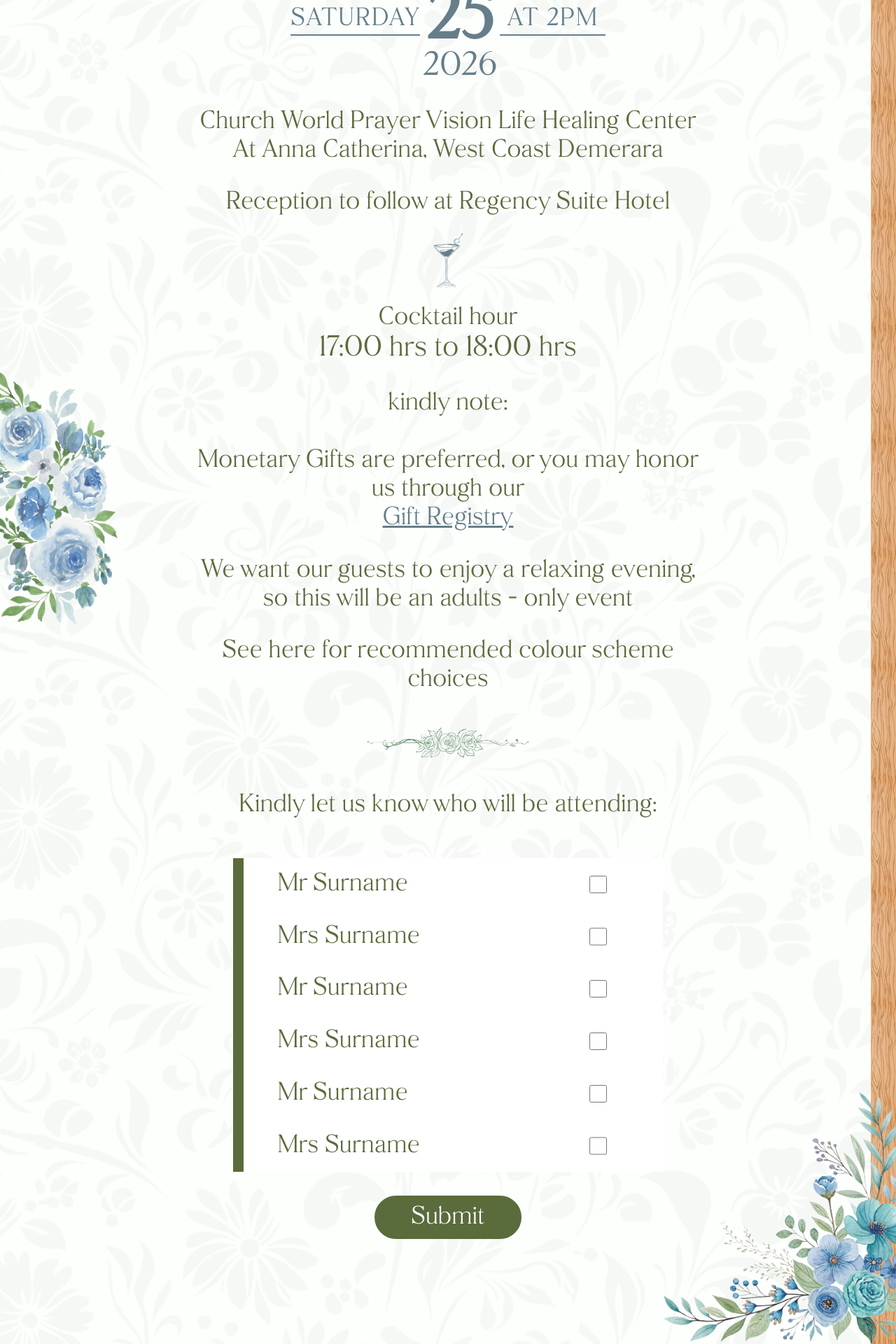
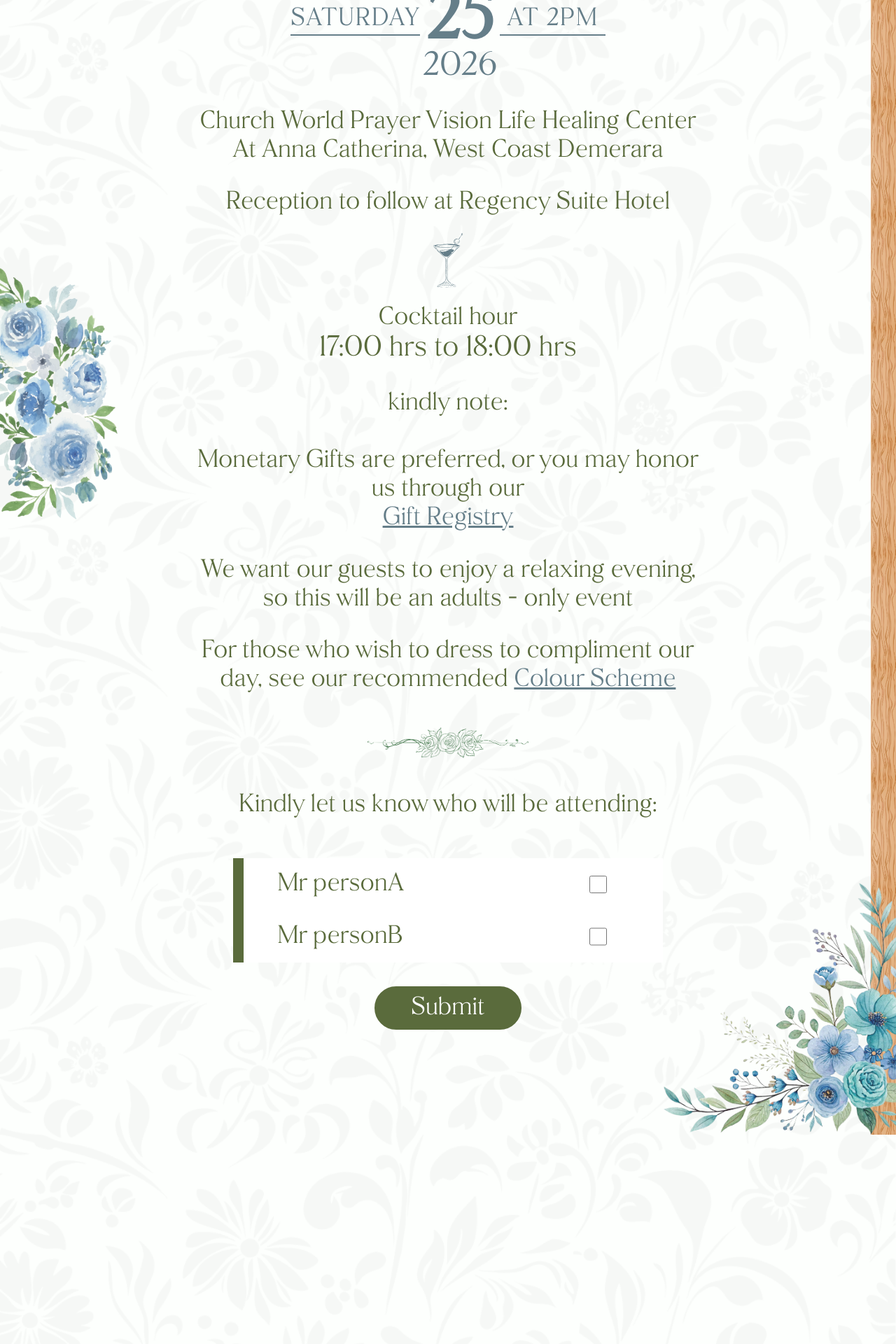
Before and after one commit to TaricoHenry/2026-tevin-and-natallia, a Jekyll site: the page built from index.html, in a window 1280 px wide. Shown: the part 3032-4952 px from the top of the page at 70% size. Built offline with Jekyll 4.4.1, drawn with Linux system fonts in a browser that asks for light colours; some web fonts are replaced; after the commit the page ends 4653 px from its top, so only the background shows below that; part of the change alters nothing that is shown.

```diff
--- a/_includes/meta-header.html
+++ b/_includes/meta-header.html
@@ -4,5 +4,6 @@
 <link rel="preconnect" href="https://fonts.gstatic.com" crossorigin>
 <link href="https://fonts.googleapis.com/css2?family=Josefin+Sans:ital,wght@0,100..700;1,100..700&family=Montserrat:ital,wght@0,100..900;1,100..900&display=swap" rel="stylesheet">
 <link href="https://fonts.googleapis.com/css2?family=DM+Serif+Display:ital@0;1&display=swap" rel="stylesheet">
+<link href="https://fonts.googleapis.com/css2?family=Beau+Rivage&family=DM+Serif+Display:ital@0;1&display=swap" rel="stylesheet">
 
 <link rel="stylesheet" href="{{ "/assets/css/styles.css" | relative_url }}">
--- a/_sass/main.scss
+++ b/_sass/main.scss
@@ -8,6 +8,7 @@ $tertiaryColour: #7c7474;
 $frameColour: #5A6B3C;
 $primaryFont: "Glowgirl";
 $secondaryFont: "Montserrat";
+$tertiaryFont: "Beau Rivage";
 $clockFont: "DM Serif Display";
 
 html {
@@ -470,6 +471,13 @@ body {
 
   }
 
+  .toggled {
+    background-color: $frameColour;
+    label {
+      color: white ;
+    }
+  }
+
   @media (max-width: 800px) {
 
     font-size: 0.75em;
--- a/assets/js/main.js
+++ b/assets/js/main.js
@@ -39,15 +39,6 @@ animElements.forEach(el => observer.observe(el))
 
 //END fade in code
 
-//START checkbox code
-
-function checked() {
-    var box = window.event.target;
-    console.log(box);
-}
-
-//END checkbox code
-
 async function checkToken() {
     const token = (window.location.pathname);
     console.log(token);
@@ -64,3 +55,66 @@ async function checkToken() {
         console.error(error.message);
     }
 }
+
+const sampleResponse = {
+    "isSuccess": true,
+    "token": "AB12CD",
+    "household": "The Smith Family",
+    "householdSize": 2,
+    "allResponded": false,
+    "members": [
+        {
+            "memberId":"abc123",
+            "name":"personA Smith",
+            "personalizedAddy":"Mr personA",
+            "rsvp":false,
+            "respondedAt":"11:59"
+        },
+        {
+            "memberId":"abc124",
+            "name":"personB Smith",
+            "personalizedAddy":"Mr personB",
+            "rsvp":false,
+            "respondedAt":"11:59"
+        }
+
+    ]
+}
+
+//START Parse JSON Code
+
+var guestBoxes = ""
+
+for ( i of sampleResponse.members) {
+    guestBoxes = guestBoxes +
+    `
+        <div class="guest-box">
+            <label for="${i.memberId}">
+                ${i.personalizedAddy}
+            </label>
+            <input id="${i.memberId}" class="guest-checkbox" type="checkbox"/>
+        </div>
+    `
+}
+
+document.getElementsByClassName("rsvp")[0].innerHTML =
+    `
+    <p>Kindly let us know who will be attending:</p>
+    </br>
+    </br>
+    ${guestBoxes}
+    <input id="submit" type="button" value="Submit" onclick="checkToken()">
+    `;
+
+//END Parse JSON Code
+
+//START checkbox code
+
+const checkboxes = document.getElementsByClassName("guest-checkbox");
+for (i of checkboxes) {
+    i.addEventListener("click", (event) => {
+        event.target.parentNode.classList.toggle("toggled");
+    });
+}
+
+//END checkbox code
--- a/index.html
+++ b/index.html
@@ -112,7 +112,7 @@ title: "Tevin & Natallia"
         <p class="note">kindly note:<br><br>Monetary Gifts are preferred, or you may honor us through our <br>
         <a href="https://www.amazon.com/wedding/guest-view/3GS5OIS9MSEDU">Gift Registry</a></p>
         <p>We want our guests to enjoy a relaxing evening, so this will be an adults - only event</p>
-        <p>See here for recommended colour scheme choices</p>
+        <p>For those who wish to dress to compliment our day, see our recommended <a href="/colours">Colour Scheme</a></p>
         <img class="decor-line" src="{{'./assets/images/flower-decorline.png' | relative_url}}"></img>
         <div class="rsvp">
             <p>Kindly let us know who will be attending:</p>
@@ -122,7 +122,7 @@ title: "Tevin & Natallia"
                 <label>
                     Mr Surname
                 </label>
-                <input type="checkbox" onclick="checked()"/>
+                <input type="checkbox" onclick="checked(this)"/>
             </div>
             <div class="guest-box">
                 <label>
```
Also changed, not shown: assets/images/pallette.png (added).
